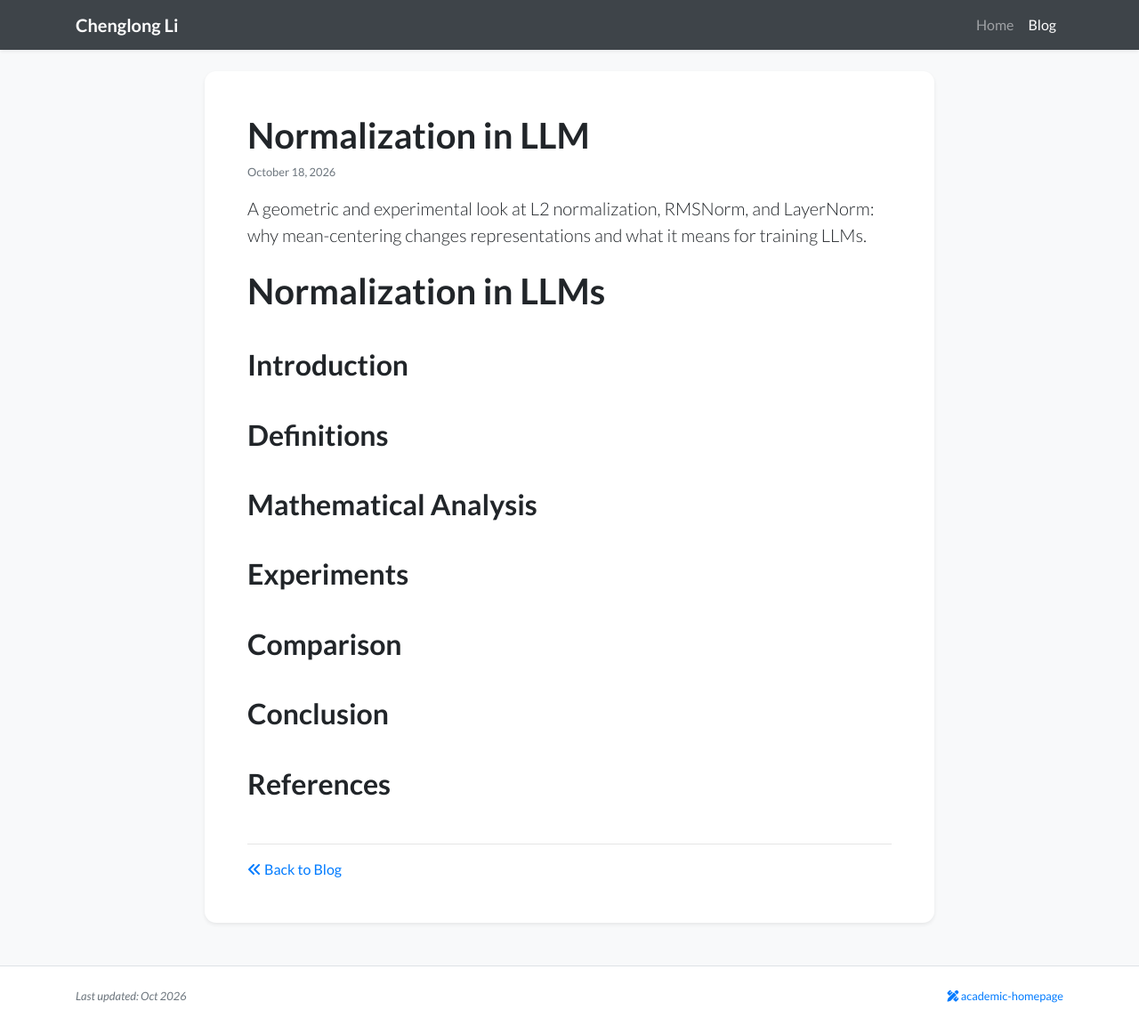
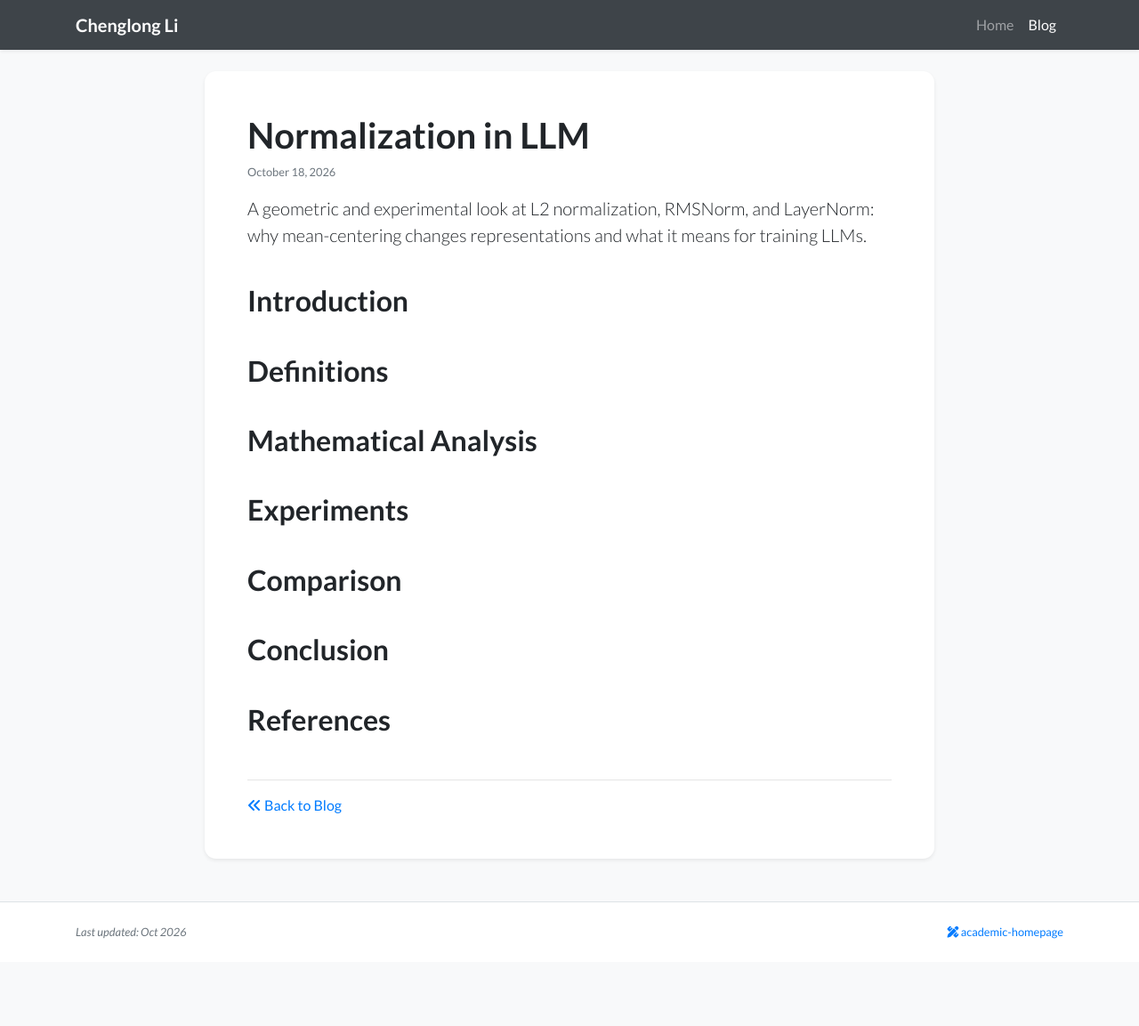
Before and after one commit to MaxCHENGLONG/maxchenglong.github.io, a Jekyll site: the page built from _posts/2026-10-18-Normalization-post.md, in a window 1280 px wide and 1153 px high. Shown: the whole window at 89% size. Built offline with Jekyll 4.4.1, drawn with Linux system fonts in a browser that asks for light colours; nearby versions of some CDN libraries; a style sheet for code colours, icons or effects is not loaded.

```diff
--- a/_posts/2026-10-18-Normalization-post.md
+++ b/_posts/2026-10-18-Normalization-post.md
@@ -5,8 +5,6 @@
 scripts:
   - https://cdn.jsdelivr.net/npm/plotly.js-dist-min@2.35.2/plotly.min.js
 ---
-
-# Normalization in LLMs
 
 ## Introduction
 
```
